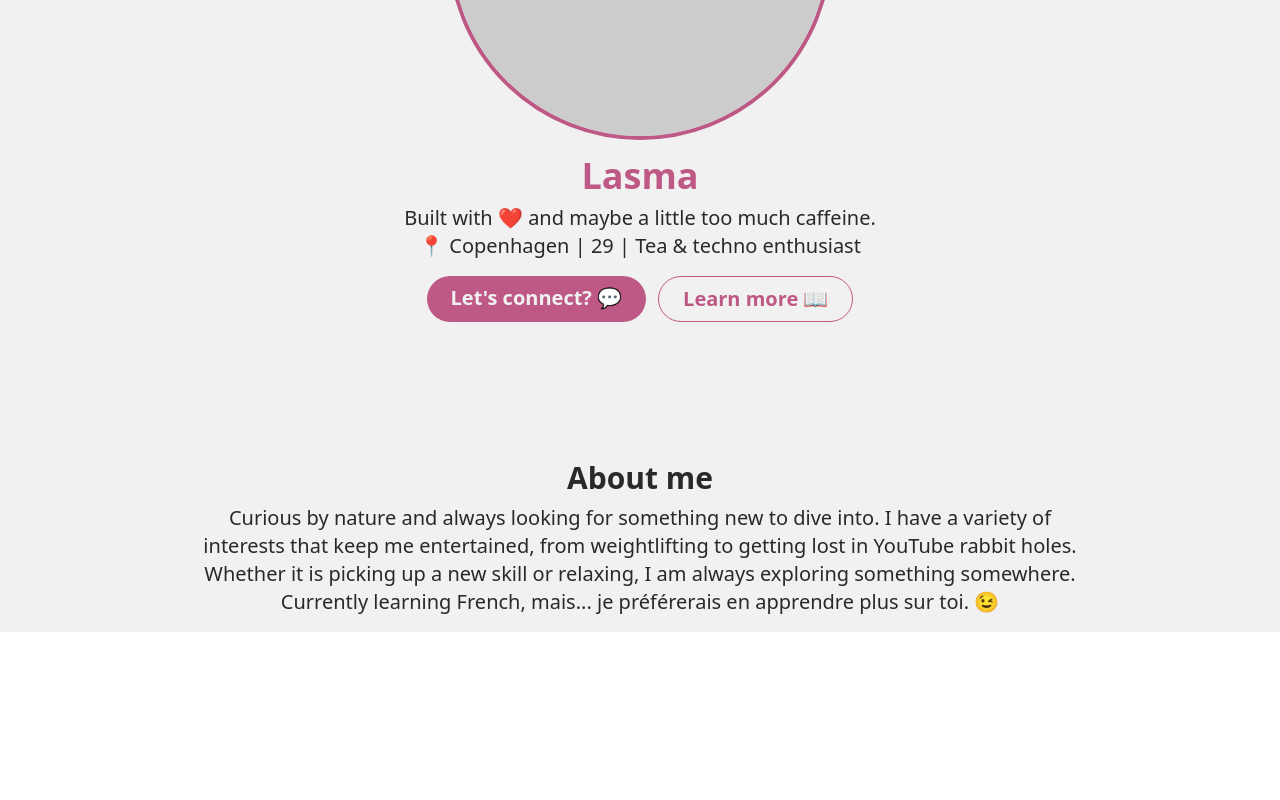
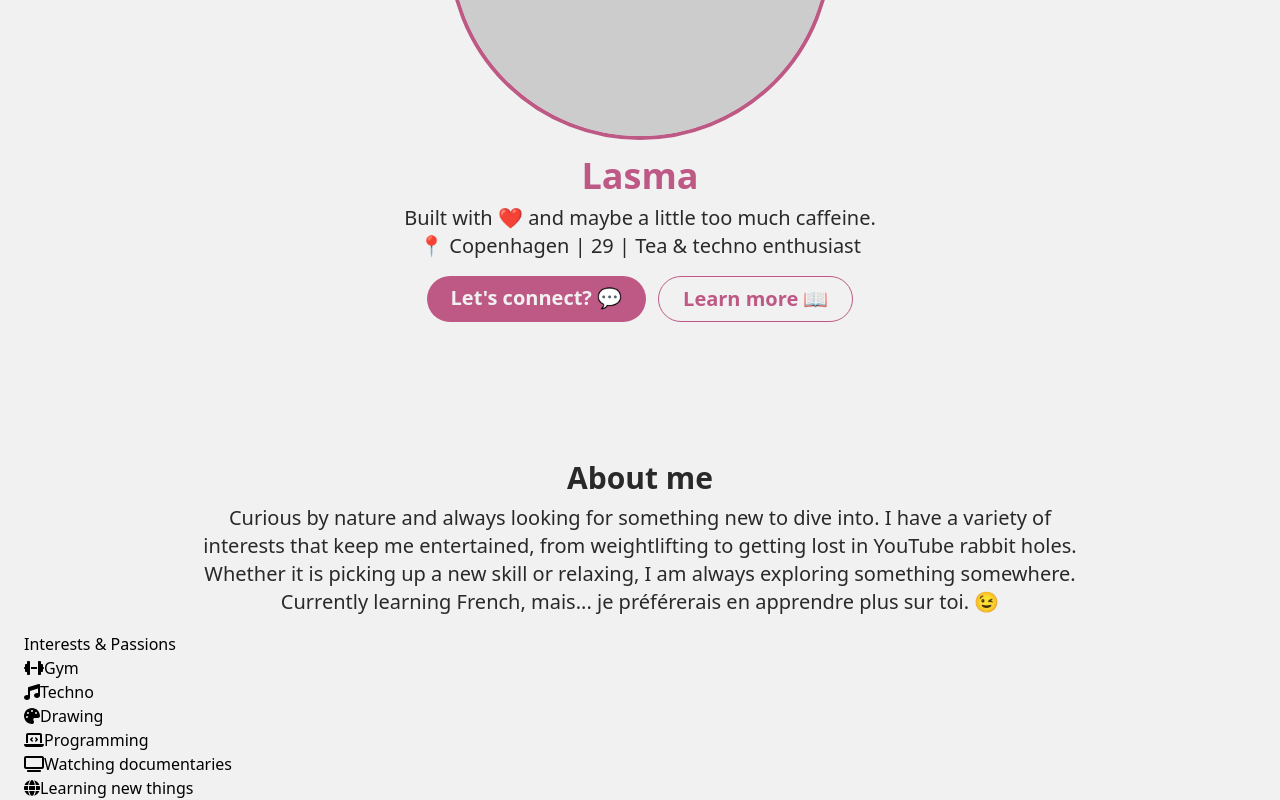
Before and after one commit to laasma-p/date-me, a React (Vite) app: page / in a window 1280 px wide. Shown: the part 356-1156 px from the top of the page. Before the commit the page ends 988 px from the top, so only its background shows below. Built offline with nearby package versions, Linux system fonts and the light colour scheme.

Commit message:
Render Interests component

```diff
--- a/src/App.jsx
+++ b/src/App.jsx
@@ -1,5 +1,6 @@
 import Hero from "./components/Hero";
 import About from "./components/About";
+import Interests from "./components/Interests";
 
 function App() {
   return (
@@ -7,6 +8,7 @@
       <main className="container mx-auto px-6">
         <Hero />
         <About />
+        <Interests />
       </main>
     </div>
   );
```
